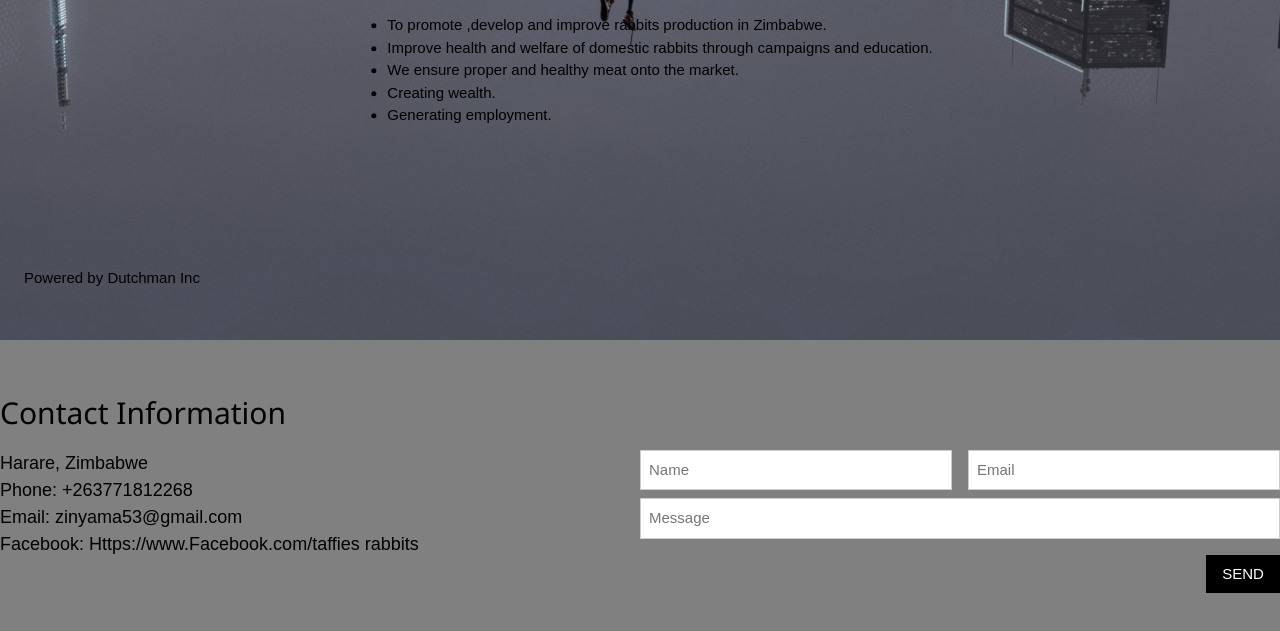
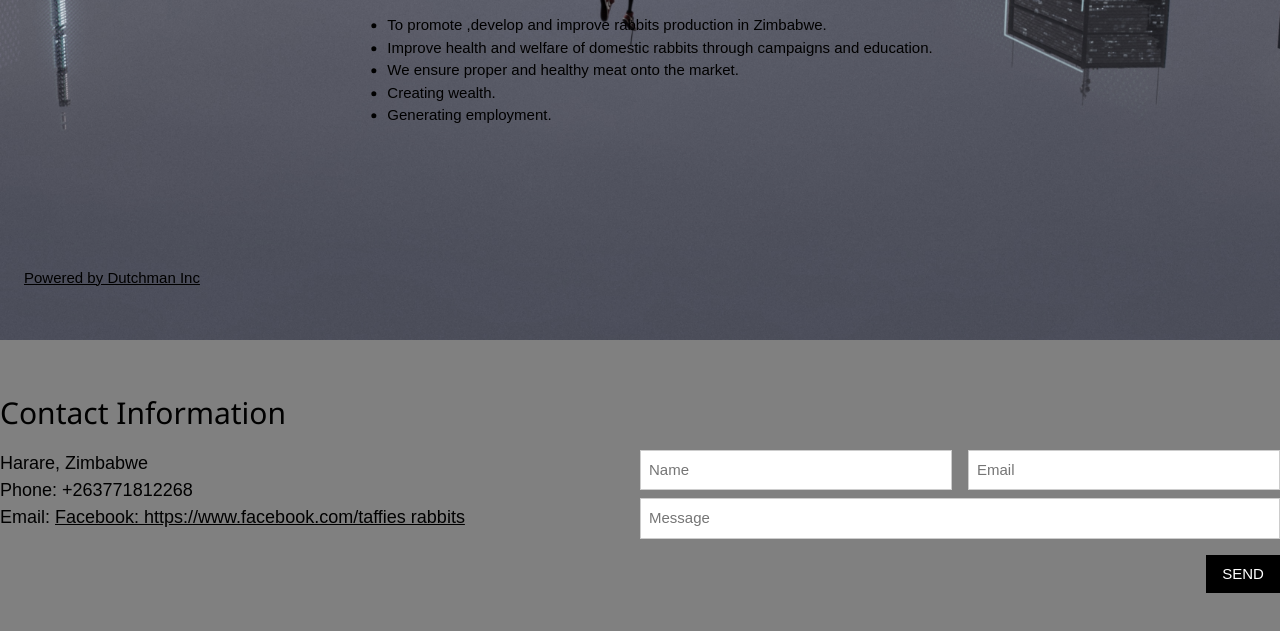
Before and after one commit to JasonTinotenda/Taffies, a plain HTML site: page index.html in a window 1280 px wide. Shown: the part 499-1130 px from the top of the page. Drawn offline with Linux system fonts and the light colour scheme.

Commit message:
fix urls

```diff
--- a/index.html
+++ b/index.html
@@ -65,8 +65,8 @@
         <div class="w3-col m6 w3-large w3-margin-bottom">
           <i class="fa fa-map-marker" style="width:30px"></i> Harare, Zimbabwe<br>
           <i class="fa fa-phone" style="width:30px"></i> Phone: +263771812268<br>
-      <i class="fa fa-envelope" style="width:30px"> </i> Email: zinyama53@gmail.com<br>
-      <i class="fa fa-facebook" style="width:30px;"></i>Facebook: Https://www.Facebook.com/taffies rabbits<br>
+          <i class="fa fa-envelope" style="width:30px"> </i> Email: <a href="mailto:zinyama53@gmail.com> zinyama53@gmail.com </a><br>
+          <i class="fa fa-facebook" style="width:30px;"></i>Facebook: https://www.facebook.com/taffies rabbits<br>
         </div>
         <div class="w3-col m6">
           <form action="mailto:zinyama53@gmail.com?subject=Comment" target="_blank">
```
Lines whose indentation alone changed are shown as unchanged.
